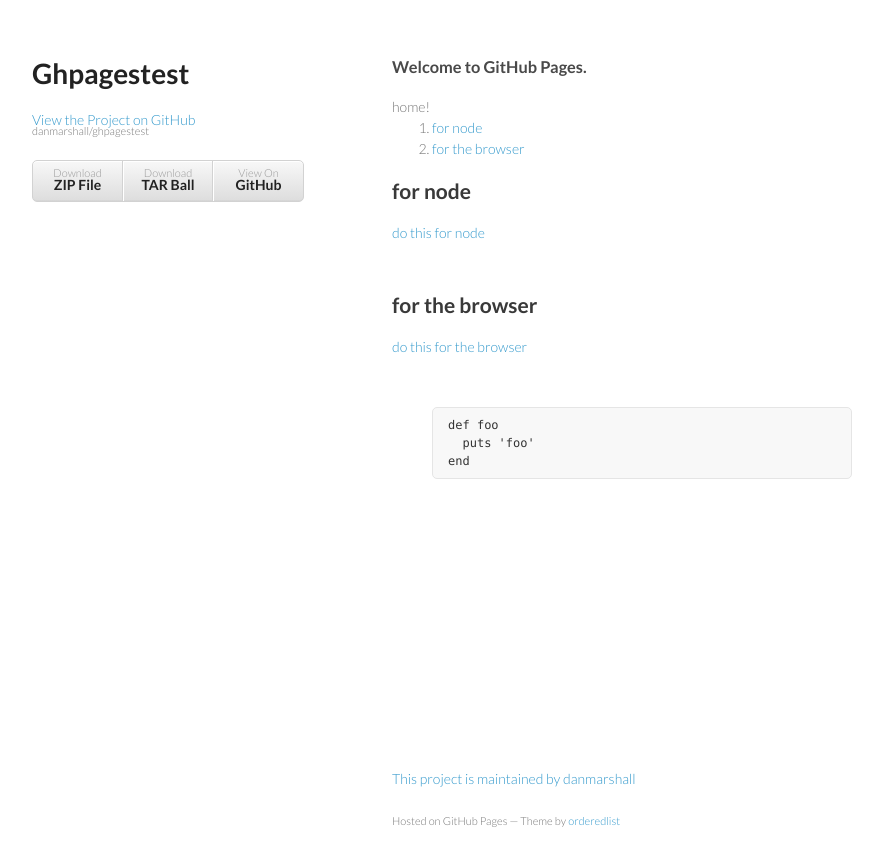
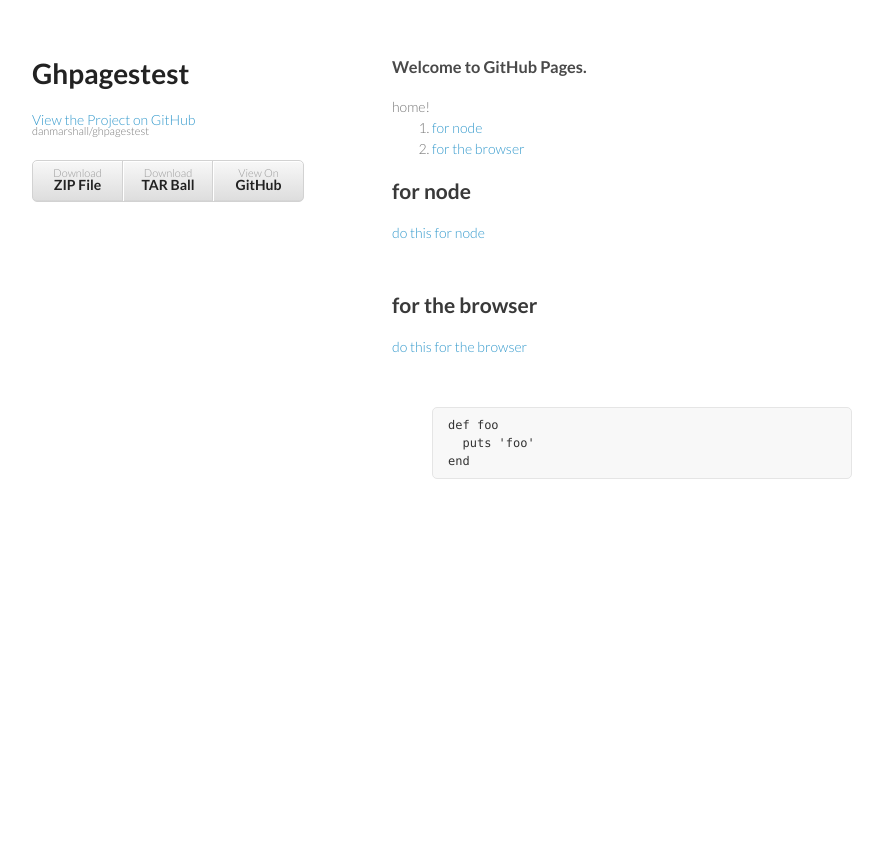
Before and after one commit to danmarshall/ghpagestest, a Jekyll site: the page built from index.html, in a window 1280 px wide. Shown: the top 866 px of the page, without its empty margins (178-1061 px from the left). Built offline with Jekyll 4.4.1, drawn with Linux system fonts in a browser that asks for light colours.

Commit message:
Update default.html

```diff
--- a/_layouts/default.html
+++ b/_layouts/default.html
@@ -8,9 +8,6 @@
     <link rel="stylesheet" href="{{ site.baseurl }}/stylesheets/styles.css">
     <link rel="stylesheet" href="{{ site.baseurl }}/stylesheets/github-light.css">
     <meta name="viewport" content="width=device-width, initial-scale=1, user-scalable=no">
-    <!--[if lt IE 9]>
-    <script src="//html5shiv.googlecode.com/svn/trunk/html5.js"></script>
-    <![endif]-->
   </head>
   <body>
     <div class="wrapper">
@@ -33,12 +30,7 @@
 
 {{ content }}
 
-      <footer>
-        <p>This project is maintained by <a href="https://github.com/danmarshall">danmarshall</a></p>
-        <p><small>Hosted on GitHub Pages &mdash; Theme by <a href="https://github.com/orderedlist">orderedlist</a></small></p>
-      </footer>
     </div>
-    <script src="{{ site.baseurl }}/javascripts/scale.fix.js"></script>
 
   </body>
 </html>
```
